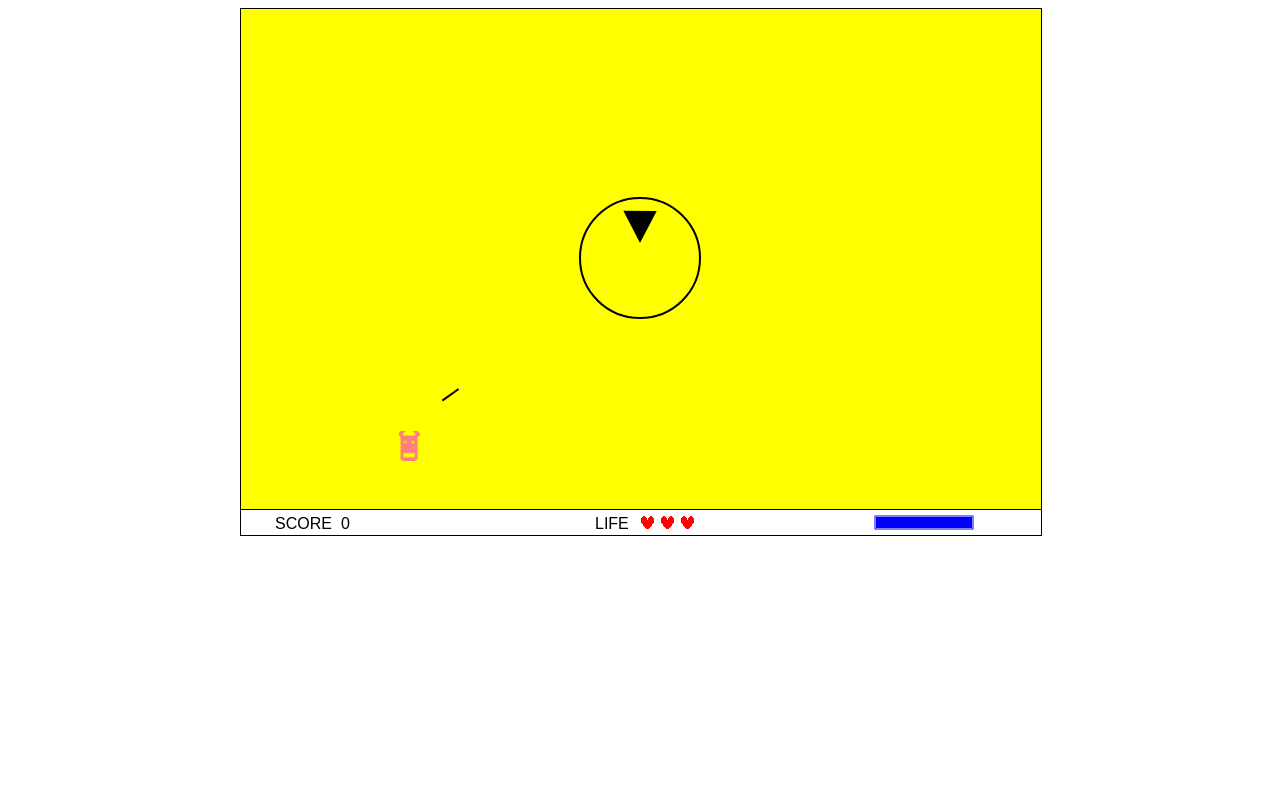
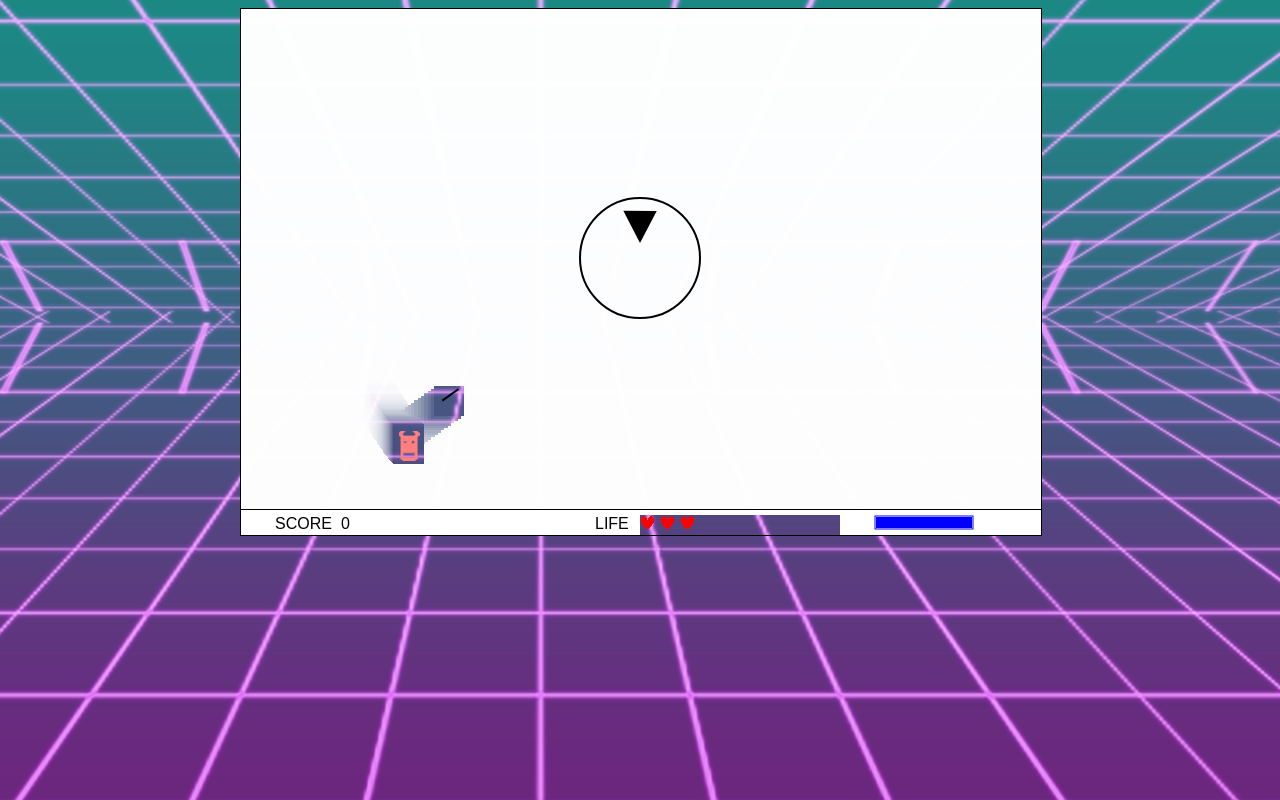
Before and after one commit to atomicretro/neon_circles, a website built with webpack: page index.html in a window 1280 px wide. Built offline with nearby package versions, Linux system fonts and the light colour scheme.

Commit message:
Add background image to index.html and opacity to bgCanvas

```diff
--- a/assets/stylesheets/game.css
+++ b/assets/stylesheets/game.css
@@ -1,3 +1,8 @@
+body {
+  background-image: url("../imgs/vaporwave_background.png");
+  background-position: center;
+}
+
 .game-area {
   position: relative;
   height: 500px;
@@ -19,6 +24,7 @@
   display: block;
   border: solid 1px black;
   z-index: 3;
+  opacity: 1;
 }
 
 #playerCanvas {
--- a/scripts/field.js
+++ b/scripts/field.js
@@ -41,12 +41,6 @@ class Field {
       width: 800,
       height: 500
     }
-    this.bgCanvas.ctx.fillStyle = 'yellow';
-    this.bgCanvas.ctx.fillRect(0,0,800,500);
-    // fgCanvas.width = this.fgCanvas.width;
-    // fgCanvas.height = this.fgCanvas.height;
-    // pcCanvas.width = this.pcCanvas.width;
-    // pcCanvas.height = this.pcCanvas.height;
 
     this.ImageStore = new ImageStore(this);
     this.badBulletPool = new BaddieBulletPool(1, this.fgCanvas, 'demonBullet');
@@ -89,7 +83,8 @@ class Field {
   }
 
   render()  {
-    // this.clearFGContext();
+    this.clearFGContext();
+    // this.drawBackground();
     this.clearPCContext();
     this.updatePlayerCharge()
     this.drawPlayerRails('circle');
@@ -99,6 +94,19 @@ class Field {
     this.BaddiePool.draw();
     this.pcBulletPool.draw('player');
     this.badBulletPool.draw();
+  }
+
+  drawBackground() {
+    // debugger
+    let bg1 = new Sprite(
+      this.bgCanvas.ctx,
+      this.ImageStore.backgroundSky.image,
+      0,
+      0,
+      100,
+      100
+    )
+    bg1.draw(0,0);
   }
 
   keydown(e) {
@@ -259,7 +267,9 @@ class Field {
   }
 
   clearFGContext() {
-    this.fgCanvas.ctx.clearRect(0, 0, this.fgCanvas.width, this.fgCanvas.height);
+    this.fgCanvas.ctx.fillStyle = "rgba(255, 255, 255, 0.1)";
+    this.fgCanvas.ctx.fillRect(0,0,800,500);
+    // this.fgCanvas.ctx.clearRect(0, 0, this.fgCanvas.width, this.fgCanvas.height);
   } // implement dirty rectangles on each sprite?
 
   clearPCContext() {
```
Also changed, not shown: assets/imgs/vaporwave_background.png (added), dist/bundle.js, 1 other file.
